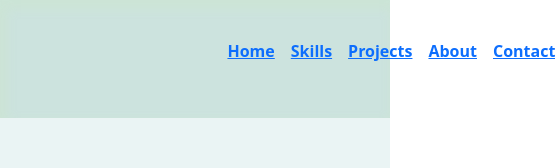
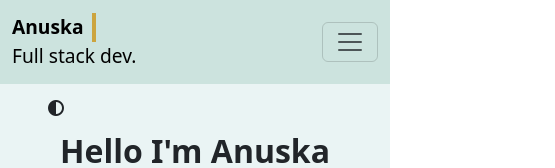
Before and after one commit to ayeanuska/Personal-Profile-React, a React (Vite) app: page / in a window 390 px wide. Shown: the top 168 px of the page, 555 px wide, since content can reach past the window. Built offline with nearby package versions, Linux system fonts and the light colour scheme.

Commit message:
responsive navbar with bootstrap

```diff
--- a/src/App.css
+++ b/src/App.css
@@ -79,7 +79,7 @@
 }
 
 /* <!-- --nav bar-- --> */
-header .header {
+/* header .header {
   justify-content: center;
   align-items: center;
   padding: 1rem;
@@ -87,6 +87,12 @@
   width: 100%;
   box-shadow: var(--shadow);
 }
+*/
+
+.navbar {
+  background-color: var(--primary);
+}
+
 .logo {
   font-size: 1.2rem;
   position: relative;
@@ -94,17 +100,17 @@
 
 .logo :first-child {
   font-weight: bold;
-  margin-right: 1rem;
+  margin-right: 8rem;
 }
 .line::before {
   content: "";
   background: var(--buttoncolor);
   width: 4px;
-  height: 100%;
+  height: 50%;
 
   position: absolute;
   left: 40%;
-}
+} /*
 .navigation {
   list-style: none;
   font-weight: bold;
@@ -116,7 +122,7 @@
   transition: all 0.3s;
 
   color: var(--buttoncolor);
-}
+} */
 /*
   applying dark mode feature
    */
--- a/src/App.jsx
+++ b/src/App.jsx
@@ -1,7 +1,6 @@
 import "./App.css";
 import "bootstrap/dist/css/bootstrap.min.css";
 
-import Navbar from "./components/Navbar";
 import Hero from "./components/Hero";
 import Skills from "./components/Skills";
 import Project from "./components/Project";
@@ -9,6 +8,7 @@
 import Contact from "./components/Contact";
 import Footer from "./components/Footer";
 import { Route, Routes } from "react-router-dom";
+import ResponsiveNavbar from "./components/Navbar";
 
 function App() {
   return (
@@ -23,7 +23,7 @@
         </label>
 
         {/* <!-- --nav bar-- --> */}
-        <Navbar />
+        <ResponsiveNavbar />
 
         <Routes>
           <Route path="/" element={<Hero />} />
--- a/src/components/Navbar.jsx
+++ b/src/components/Navbar.jsx
@@ -1,41 +1,40 @@
 import React from "react";
+import { Navbar, Nav, Container } from "react-bootstrap";
 import { Link } from "react-router-dom";
 
-const Navbar = () => {
+const ResponsiveNavbar = () => {
   return (
-    <>
-      <header>
-        <div className="header flex expand-lg sticky-top">
-          <div className="logo flex">
+    <Navbar expand="lg" sticky="top">
+      <Container>
+        <Navbar.Brand href="/">
+          <div className="logo line">
             <div>Anuska</div>
-            <div className="line">Full stack dev.</div>
+            <div>Full stack dev.</div>
           </div>
-          <div className="menu">
-            <ul className="flex navigation">
-              <Link to="/hero">Home</Link>
-              {/* <a href="/hero">Home</a> */}
-
-              <Link to="/skills">Skills</Link>
-
-              {/* <a href="/skills">Skills</a> */}
-
-              <Link to="/projects">Projects</Link>
-
-              {/* <a href="/projects">Projects</a> */}
-
-              <Link to="/about">About</Link>
-
-              {/* <a href="/about">About</a> */}
-
-              <Link to="/contact">Contact</Link>
-
-              {/* <a href="/contacts">Contact</a> */}
-            </ul>
-          </div>
-        </div>
-      </header>
-    </>
+        </Navbar.Brand>
+        <Navbar.Toggle aria-controls="basic-navbar-nav" />
+        <Navbar.Collapse id="basic-navbar-nav">
+          <Nav className="ms-auto">
+            <Nav.Link as={Link} to="/hero">
+              Home
+            </Nav.Link>
+            <Nav.Link as={Link} to="/skills">
+              Skills
+            </Nav.Link>
+            <Nav.Link as={Link} to="/projects">
+              Projects
+            </Nav.Link>
+            <Nav.Link as={Link} to="/about">
+              About
+            </Nav.Link>
+            <Nav.Link as={Link} to="/contact">
+              Contact
+            </Nav.Link>
+          </Nav>
+        </Navbar.Collapse>
+      </Container>
+    </Navbar>
   );
 };
 
-export default Navbar;
+export default ResponsiveNavbar;
```
